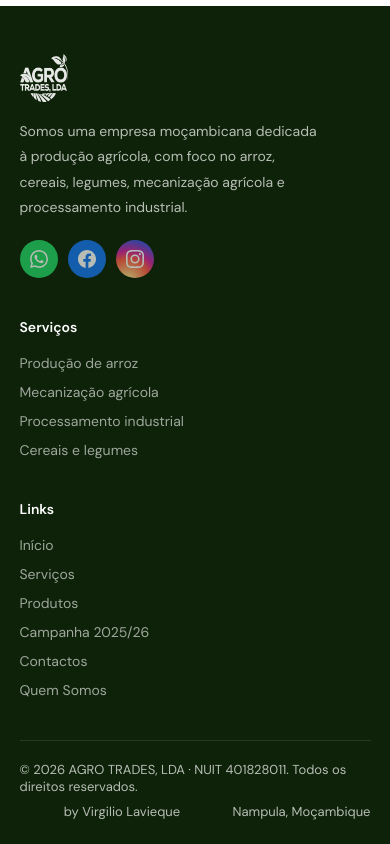
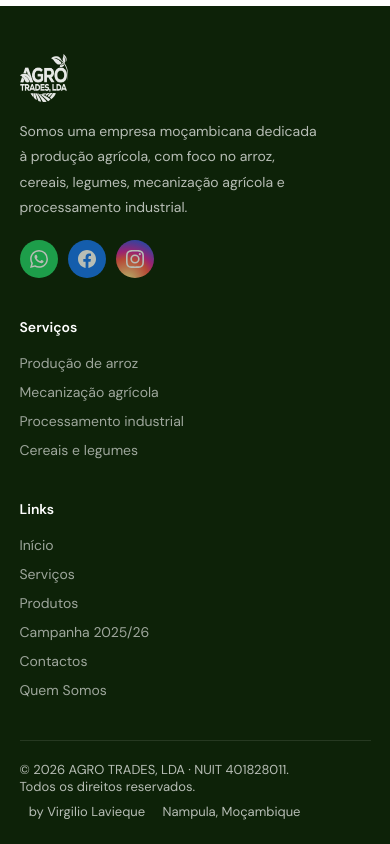
Before and after one commit to AgroTrades/agrotrades, a Next.js app: page / in a window 390 px wide. Shown: the part 4972-5816 px from the top of the page. Built offline with nearby package versions, Linux system fonts and the light colour scheme.

Commit message:
fix(footer): keep bottom row clear of floating buttons

```diff
--- a/app/globals.css
+++ b/app/globals.css
@@ -758,6 +758,8 @@ footer ul a:hover { color: var(--orange); }
   padding-top: 20px; display: flex;
   justify-content: space-between; align-items: center;
   font-size: 13px; flex-wrap: wrap; gap: 8px;
+  /* Espaço para os botões flutuantes (.social-float) no canto direito. */
+  padding-right: 76px;
 }
 .footer-signature { flex: 1; text-align: center; }
 .footer-signature a { color: inherit; text-decoration: none; }
@@ -830,6 +832,7 @@ footer ul a:hover { color: var(--orange); }
   .stats-bar { grid-template-columns: repeat(2, 1fr); }
   .stat-item:nth-child(2) { border-right: none; }
   .social-float-btn { width: 46px; height: 46px; }
+  .footer-bottom { padding-right: 70px; }
 
   /* Dropdown "Serviços" vira expansão inline tipo acordeão dentro do menu
      hambúrguer — sem overlay, sem miniaturas (design-spec-fase2 3b). */
```
